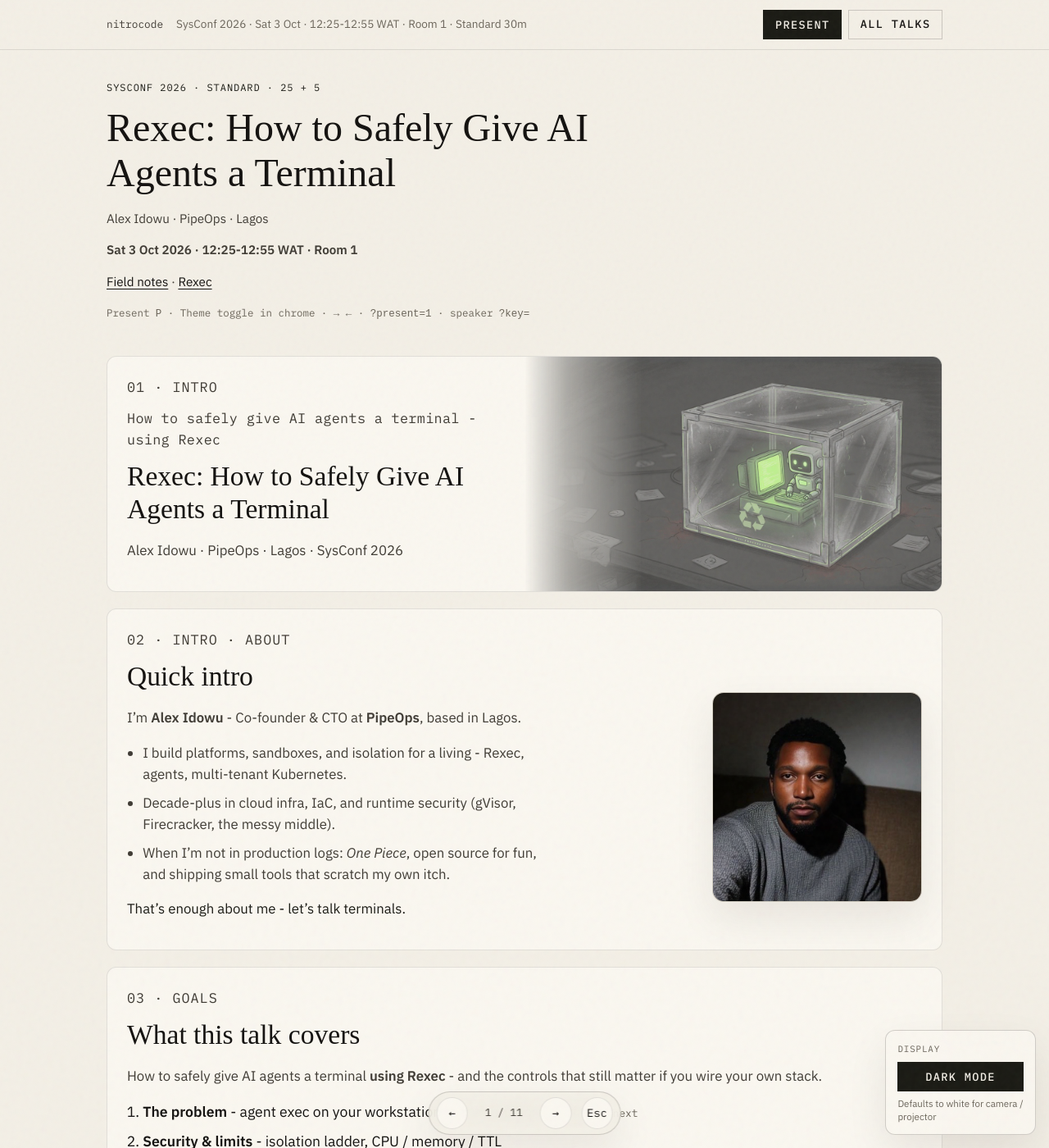
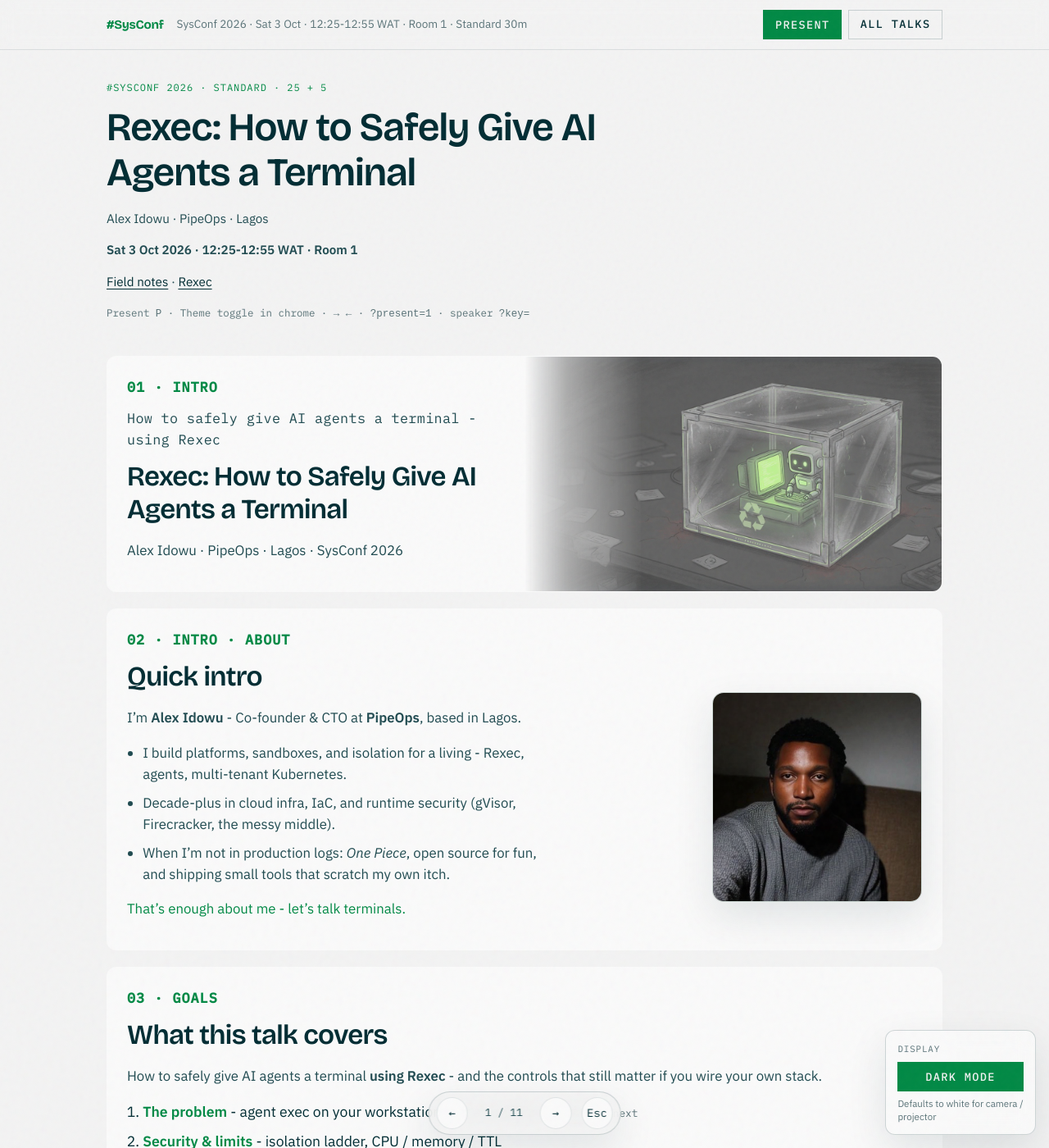
Before and after one commit to 9trocode/9trocode.github.io, a Jekyll site: the page built from talks/sysconf-2026.md, in a window 1280 px wide and 1400 px high. Shown: the whole window at 82% size. Built offline with Jekyll 4.4.1, drawn with Linux system fonts in a browser that asks for light colours; some web fonts are replaced.

Commit message:
Restyle SysConf web deck to match the official template.
Scope teal/green tokens and Bricolage Grotesque to talk-page--sysconf, add #SysConf chrome and footer mark, and keep other talks on the site aesthetic.

```diff
--- a/_config.yml
+++ b/_config.yml
@@ -1,4 +1,4 @@
-asset_version: "20260929-theme-toggle"
+asset_version: "20261003-sysconf-theme"
 title: Alex Idowu
 description: >-
   Co-founder & CTO at PipeOps and Aeon Cyber Defense. Platform engineering,
--- a/_layouts/talk.html
+++ b/_layouts/talk.html
@@ -4,18 +4,35 @@
     <meta charset="utf-8">
     <meta http-equiv="X-UA-Compatible" content="IE=edge">
     <meta name="viewport" content="width=device-width, initial-scale=1">
-    <meta name="theme-color" content="#f3efe6">
+    {% assign is_sysconf = false %}
+    {% if page.event contains 'SysConf' or page.theme == 'sysconf' %}
+      {% assign is_sysconf = true %}
+    {% endif %}
+    <meta name="theme-color" content="{% if is_sysconf %}#f3f3f3{% else %}#f3efe6{% endif %}">
     <script>
       (function () {
         try {
           var t = localStorage.getItem("nitrocode-talk-theme");
           if (t !== "light" && t !== "dark") t = "light";
           document.documentElement.setAttribute("data-theme", t);
+          var sys = {{ is_sysconf | jsonify }};
           var m = document.querySelector('meta[name="theme-color"]');
-          if (m) m.setAttribute("content", t === "light" ? "#f3efe6" : "#0c0b0a");
+          if (m) {
+            m.setAttribute(
+              "content",
+              t === "light"
+                ? sys ? "#f3f3f3" : "#f3efe6"
+                : sys ? "#002c33" : "#0c0b0a"
+            );
+          }
         } catch (e) {}
       })();
     </script>
+    {% if is_sysconf %}
+    <link rel="preconnect" href="https://fonts.googleapis.com">
+    <link rel="preconnect" href="https://fonts.gstatic.com" crossorigin>
+    <link href="https://fonts.googleapis.com/css2?family=Bricolage+Grotesque:opsz,wght@12..96,400;12..96,600;12..96,700&display=swap" rel="stylesheet">
+    {% endif %}
     <link rel="stylesheet" href="{{ '/assets/css/style.css?v=' | append: site.asset_version | relative_url }}">
     {% seo %}
     {% include head-custom.html %}
@@ -33,14 +50,14 @@
   {% endif %}
   {% assign talk_id = page.permalink | default: page.url | slugify %}
   <body
-    class="talk-page{% if page.present %} is-presenting{% endif %}{% if talk_locked %} talk-locked{% endif %}"
+    class="talk-page{% if is_sysconf %} talk-page--sysconf{% endif %}{% if page.present %} is-presenting{% endif %}{% if talk_locked %} talk-locked{% endif %}"
     data-talk-id="{{ talk_id }}"
     {% if talk_locked and page.speaker_key %}data-speaker-key="{{ page.speaker_key }}"{% endif %}
   >
     <div class="site-shell talk-shell">
       <header class="talk-chrome" id="talk-chrome">
         <div class="talk-chrome__inner">
-          <a class="talk-chrome__home" href="{{ '/' | relative_url }}">nitrocode</a>
+          <a class="talk-chrome__home" href="{{ '/' | relative_url }}">{% if is_sysconf %}#SysConf{% else %}nitrocode{% endif %}</a>
           <p class="talk-chrome__meta">{{ page.event | default: 'Talk' }}{% if page.slot %} · {{ page.slot }}{% endif %}</p>
           <div class="talk-chrome__actions">
             <button type="button" class="btn btn--solid talk-btn" id="talk-present-toggle" {% if talk_locked %}hidden{% endif %}>Present</button>
@@ -95,6 +112,10 @@
         {% endif %}
       </main>
 
+      {% if is_sysconf %}
+      <p class="talk-sysconf-mark" aria-hidden="true">Sysconf</p>
+      {% endif %}
+
       <footer class="talk-hud" id="talk-hud" hidden>
         <button type="button" class="talk-hud__btn" id="talk-prev" aria-label="Previous slide">←</button>
         <p class="talk-hud__progress" id="talk-progress" aria-live="polite">1 / 1</p>
--- a/assets/css/style.scss
+++ b/assets/css/style.scss
@@ -2349,3 +2349,167 @@
     grid-template-columns: 1fr;
   }
 }
+
+/* -------------------------------------------------------------------------- */
+/* SysConf official template tokens (teal + green, Bricolage Grotesque)       */
+/* Scoped to .talk-page--sysconf so other talks keep the site aesthetic.      */
+/* -------------------------------------------------------------------------- */
+
+.talk-page--sysconf {
+  --sysconf-teal: #002c33;
+  --sysconf-green: #008945;
+  --sysconf-green-bright: #4fc65e;
+  --sysconf-mist: #f3f3f3;
+  --display: "Bricolage Grotesque", "IBM Plex Sans", system-ui, sans-serif;
+}
+
+html[data-theme="light"] .talk-page--sysconf,
+.talk-page--sysconf {
+  --bg: #f3f3f3;
+  --bg-2: #e8eee9;
+  --bg-3: #dce8df;
+  --surface: #fafafa;
+  --line: rgba(0, 44, 51, 0.1);
+  --line-strong: rgba(0, 44, 51, 0.18);
+  --ink: #002c33;
+  --ink-2: #1f4a50;
+  --ink-3: #5a7378;
+  --ink-4: #8a9ea2;
+  --accent: #008945;
+  --accent-ink: #f3f3f3;
+  --accent-dim: rgba(79, 198, 94, 0.16);
+  --accent-2: #4fc65e;
+  --shadow: 0 18px 48px rgba(0, 44, 51, 0.1);
+  --theme-color: #f3f3f3;
+}
+
+html[data-theme="dark"] .talk-page--sysconf {
+  --bg: #002c33;
+  --bg-2: #01343c;
+  --bg-3: #02404a;
+  --surface: #01343c;
+  --line: rgba(243, 243, 243, 0.12);
+  --line-strong: rgba(243, 243, 243, 0.22);
+  --ink: #f3f3f3;
+  --ink-2: #c5d4d6;
+  --ink-3: #8aa3a7;
+  --ink-4: #5f787c;
+  --accent: #4fc65e;
+  --accent-ink: #002c33;
+  --accent-dim: rgba(79, 198, 94, 0.16);
+  --accent-2: #008945;
+  --shadow: 0 24px 70px rgba(0, 0, 0, 0.4);
+  --theme-color: #002c33;
+}
+
+.talk-page--sysconf .talk-intro h1,
+.talk-page--sysconf .talk-slide h2,
+.talk-page--sysconf .talk-chrome__home {
+  font-family: var(--display);
+  font-weight: 600;
+  letter-spacing: -0.02em;
+}
+
+.talk-page--sysconf .talk-chrome__home {
+  color: var(--accent);
+  font-size: 0.95rem;
+  font-weight: 700;
+}
+
+.talk-page--sysconf .talk-slide__label {
+  color: var(--accent);
+  font-weight: 600;
+}
+
+.talk-page--sysconf .talk-slide {
+  border-color: transparent;
+  box-shadow: none;
+}
+
+.talk-page--sysconf.is-presenting .talk-slide {
+  background: var(--bg);
+}
+
+.talk-page--sysconf.is-presenting .talk-slide h2 {
+  font-family: var(--display);
+  font-weight: 600;
+  max-width: 16ch;
+  letter-spacing: -0.03em;
+}
+
+.talk-page--sysconf.is-presenting .talk-slide__label::before {
+  content: "#SysConf · ";
+}
+
+.talk-page--sysconf .talk-sysconf-mark {
+  display: none;
+}
+
+.talk-page--sysconf.is-presenting .talk-sysconf-mark {
+  display: block;
+  position: fixed;
+  left: clamp(1.25rem, 4vw, 2.5rem);
+  bottom: 1.15rem;
+  z-index: 55;
+  margin: 0;
+  font-family: var(--display);
+  font-size: 0.85rem;
+  font-weight: 600;
+  letter-spacing: 0.02em;
+  color: var(--ink-3);
+  pointer-events: none;
+}
+
+.talk-page--sysconf.is-presenting .talk-hud {
+  left: auto;
+  right: clamp(1rem, 4vw, 2rem);
+  transform: none;
+  bottom: 0.85rem;
+}
+
+/* Soft brand blob behind content slides (template geometry) */
+.talk-page--sysconf.is-presenting .talk-slide::before {
+  content: "";
+  position: absolute;
+  right: -8%;
+  bottom: -18%;
+  width: min(42vw, 28rem);
+  height: min(42vw, 28rem);
+  border-radius: 42% 58% 52% 48% / 48% 42% 58% 52%;
+  background: color-mix(in srgb, var(--sysconf-green-bright) 55%, transparent);
+  opacity: 0.22;
+  pointer-events: none;
+  z-index: 0;
+}
+
+.talk-page--sysconf.is-presenting .talk-slide > * {
+  position: relative;
+  z-index: 1;
+}
+
+.talk-page--sysconf.is-presenting .talk-slide--elbaph::before {
+  display: none;
+}
+
+.talk-page--sysconf .btn--solid,
+.talk-page--sysconf .talk-btn.btn--solid {
+  background: var(--accent);
+  border-color: var(--accent);
+  color: var(--accent-ink);
+}
+
+.talk-page--sysconf .btn--solid:hover,
+.talk-page--sysconf .talk-btn.btn--solid:hover {
+  filter: brightness(1.05);
+}
+
+.talk-page--sysconf .talk-goals li strong,
+.talk-page--sysconf .talk-oneliners strong {
+  color: var(--accent);
+}
+
+.talk-page--sysconf .talk-code,
+.talk-page--sysconf .talk-slide pre {
+  border-color: color-mix(in srgb, var(--accent) 35%, var(--line));
+  background: var(--bg-2);
+}
--- a/assets/js/theme.js
+++ b/assets/js/theme.js
@@ -29,7 +29,11 @@
     document.documentElement.setAttribute("data-theme", theme);
     var meta = document.querySelector('meta[name="theme-color"]');
     if (meta) {
-      meta.setAttribute("content", theme === "light" ? "#f3efe6" : "#0c0b0a");
+      var sysconf =
+        document.body && document.body.classList.contains("talk-page--sysconf");
+      var light = sysconf ? "#f3f3f3" : "#f3efe6";
+      var dark = sysconf ? "#002c33" : "#0c0b0a";
+      meta.setAttribute("content", theme === "light" ? light : dark);
     }
     var label = theme === "dark" ? "White mode" : "Dark mode";
     var aria =
--- a/talks/sysconf-2026.md
+++ b/talks/sysconf-2026.md
@@ -15,7 +15,7 @@
 ---
 
 <div class="talk-intro">
-  <p class="eyebrow">SysConf 2026 · Standard · 25 + 5</p>
+  <p class="eyebrow">#SysConf 2026 · Standard · 25 + 5</p>
   <h1>Rexec: How to Safely Give AI Agents a Terminal</h1>
   <div class="talk-intro__meta">
     <p>Alex Idowu · PipeOps · Lagos</p>
```
